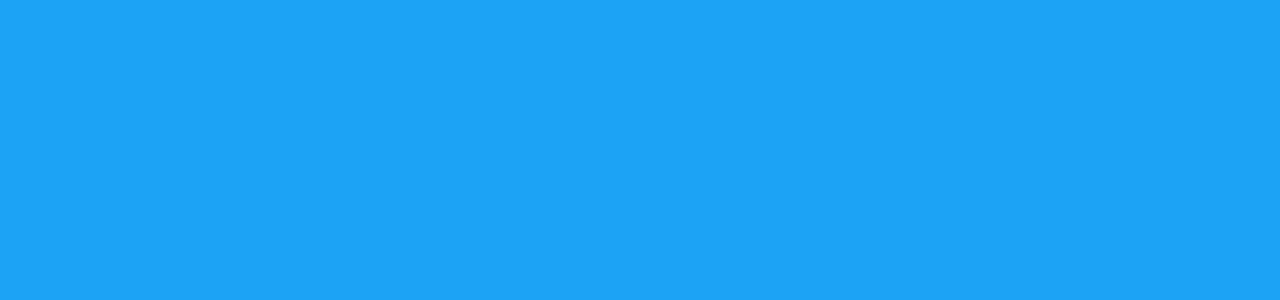
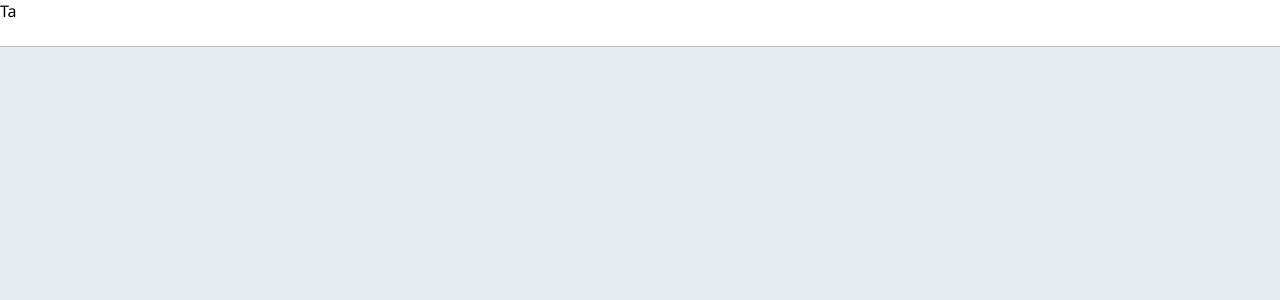
Before and after one commit to WiktorSiwek/clone-t, a React (Create React App) app: page /board in a window 1280 px wide. Shown: the top 300 px of the page. Built offline with nearby package versions, Linux system fonts and the light colour scheme; some icons are missing.

Commit message:
Create base of board page and navbar

```diff
--- /dev/null
+++ b/src/boardPage/BoardPage.tsx
@@ -0,0 +1,19 @@
+import React from 'react';
+import styled from 'styled-components';
+import NavigationBar from './NavigationBar';
+
+const Container = styled.div`
+    display: flex;
+    flex-direction: column;
+    background-color: #E6ECF0;
+    height: 100%;
+    width: 100%;
+`;
+
+export default function BoardPage() {
+  return (
+    <Container>
+        <NavigationBar />
+    </Container>
+  )
+}
--- /dev/null
+++ b/src/boardPage/NavigationBar.tsx
@@ -0,0 +1,24 @@
+import React from 'react';
+import styled from 'styled-components';
+
+const Container = styled.div`
+    background-color: #fff;
+    height: 46px;
+    border-bottom: 1px solid rgba(0,0,0,0.25);
+    position: relative;
+    width: 100%;
+`;
+
+const Navigation = styled.div`
+
+`;
+
+export default function NavigationBar() {
+  return (
+    <Container>
+      <Navigation>
+          Ta
+      </Navigation>
+    </Container>
+  )
+}
--- a/src/index.scss
+++ b/src/index.scss
@@ -2,7 +2,7 @@ body,
 * {
   margin: 0;
   padding: 0;
-  font-family: 'Open Sans', sans-serif;
+  font-family: "Segoe UI",Arial,sans-serif;
   font-weight: 300;
 }
 
--- a/src/layout/Layout.tsx
+++ b/src/layout/Layout.tsx
@@ -1,6 +1,7 @@
 import React, { Component } from 'react';
 import { BrowserRouter as Router, Redirect, Route, Switch } from 'react-router-dom';
 
+import BoardPage from '../boardPage/BoardPage';
 import WelcomePage from '../welcomePage/WelcomePage';
 
 
@@ -11,7 +12,7 @@ export default class Layout extends Component {
     }
 
     public redirectToWelcomePage = () => {
-        return <Redirect to='/welcome' />;
+        return <Redirect to='/main' />;
     }
 
 
@@ -21,6 +22,7 @@ export default class Layout extends Component {
             <Switch>
                 <Route exact={true} path='/' render={this.redirectToWelcomePage} />
                 <Route path='/welcome' component={WelcomePage} />
+                <Route path='/board' component={BoardPage} />
             </Switch>
         </Router>
         )
--- a/src/welcomePage/RegisterPanel.tsx
+++ b/src/welcomePage/RegisterPanel.tsx
@@ -19,9 +19,9 @@ const Icon = styled.i`
   `;
 
 const Header = styled.h1`
-  font-size: 22px;
+  font-size: 27px;
   line-height: 32px;
-  font-weight: 800;
+  font-weight: bold;
   `;
 
 const Text = styled.h2`
```
